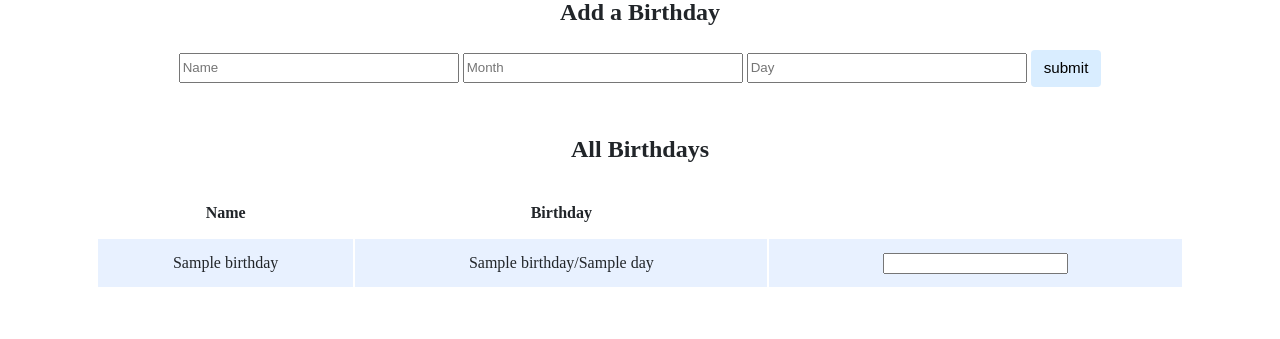
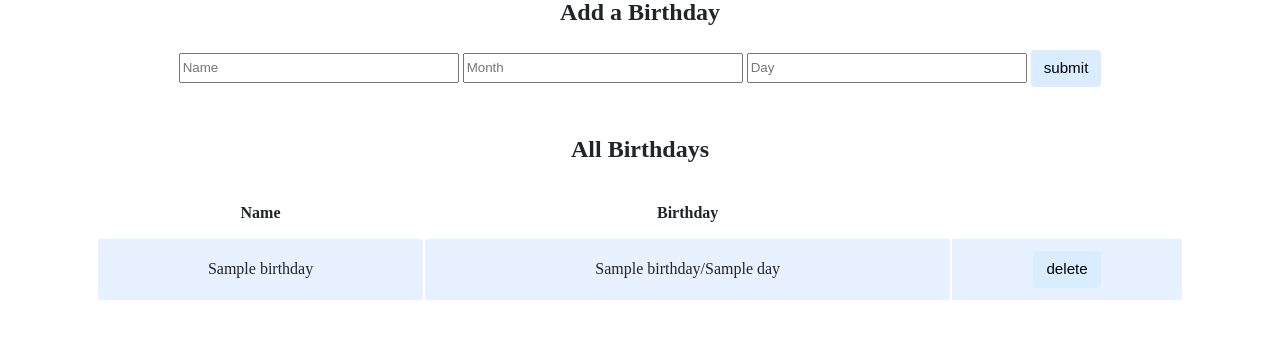
Before and after one commit to shu1513/cs50_homework, a Python web app: template birthdays/templates/index2.html in a window 1280 px wide. Shown: the part 266-605 px from the top of the page. Run offline with Jinja, Linux system fonts and the light colour scheme; the template is opened without the code that fills it: most values are stand-ins (such as "Sample title", 1, 10 or a date in 2020).

Commit message:
Wed, Oct 25, 2023, 6:31 PM -03:00

```diff
--- a/birthdays/templates/index2.html
+++ b/birthdays/templates/index2.html
@@ -16,7 +16,7 @@
         <td>
             <form action="/delete" method="post">
                 <input name="id" type="hidden" value="{{ birthday[id]}}">
-                <input type="sumbit"
+                <input type="submit" value="delete">
             </form>
         </td>
     </tr>
```
